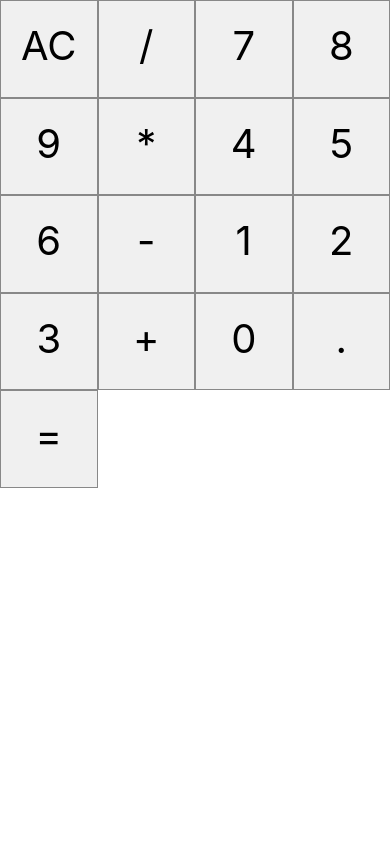
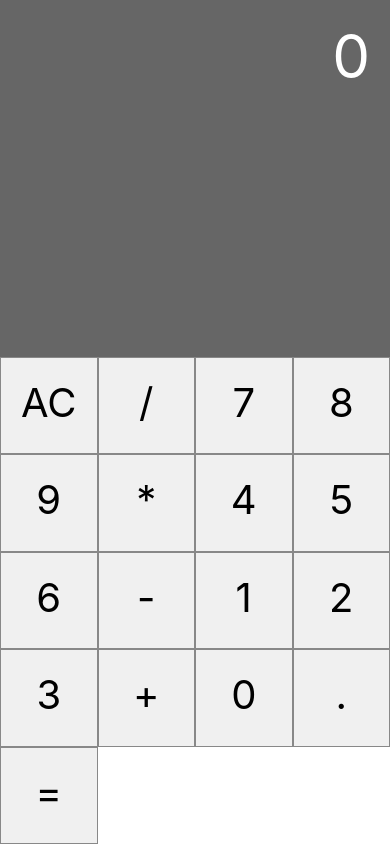
Before and after one commit to caioorleans/calculadora-react-native, a React Native app: screen / in a window 390 px wide. Built offline with nearby package versions, Linux system fonts and the light colour scheme.

Commit message:
Componente Display

```diff
--- a/src/App.js
+++ b/src/App.js
@@ -1,11 +1,18 @@
-import React from 'react';
+import React, {Component} from 'react';
 import {SafeAreaView, View, StyleSheet} from 'react-native';
 
 import Button from './components/Button'
+import Display from './components/Display'
 
-export default () => {
+export default class App extends Component{
+  state = {
+    displayValue: '0'
+  }
+
+  render(){
     return(
       <SafeAreaView style={styles.container}>
+        <Display value = {this.state.displayValue}/>
         <View style={styles.buttons}>
           <Button label = 'AC'/>
           <Button label = '/'/>
@@ -27,6 +34,7 @@
         </View>
       </SafeAreaView>
     )
+  }
 }
 
 const styles = StyleSheet.create({
--- /dev/null
+++ b/src/components/Display.js
@@ -0,0 +1,32 @@
+import React from 'react'
+import {
+    StyleSheet,
+    Text,
+    View
+} from 'react-native'
+
+const styles = StyleSheet.create({
+    display:{
+        flex: 1,
+        padding: 20,
+        justftContent: 'center',
+        backgroundColor: 'rgba(0,0,0,0.6)',
+        alignItems: 'flex-end',
+    },
+    displayValue: {
+        fontSize: 60,
+        color: '#fff',
+    }
+})
+
+export default props => {
+    return(
+        <View style = {styles.display}>
+            <Text
+                style={styles.displayValue}
+                numberOfLines={1}>
+                    {props.value}
+            </Text>
+        </View>
+    )
+}
```
